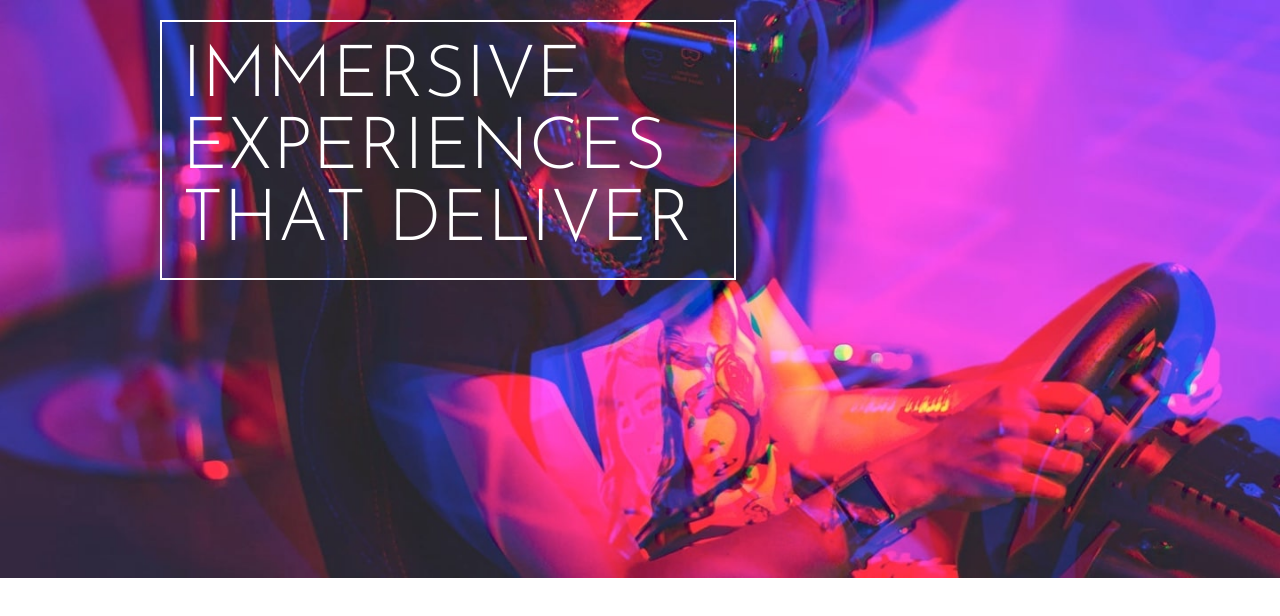
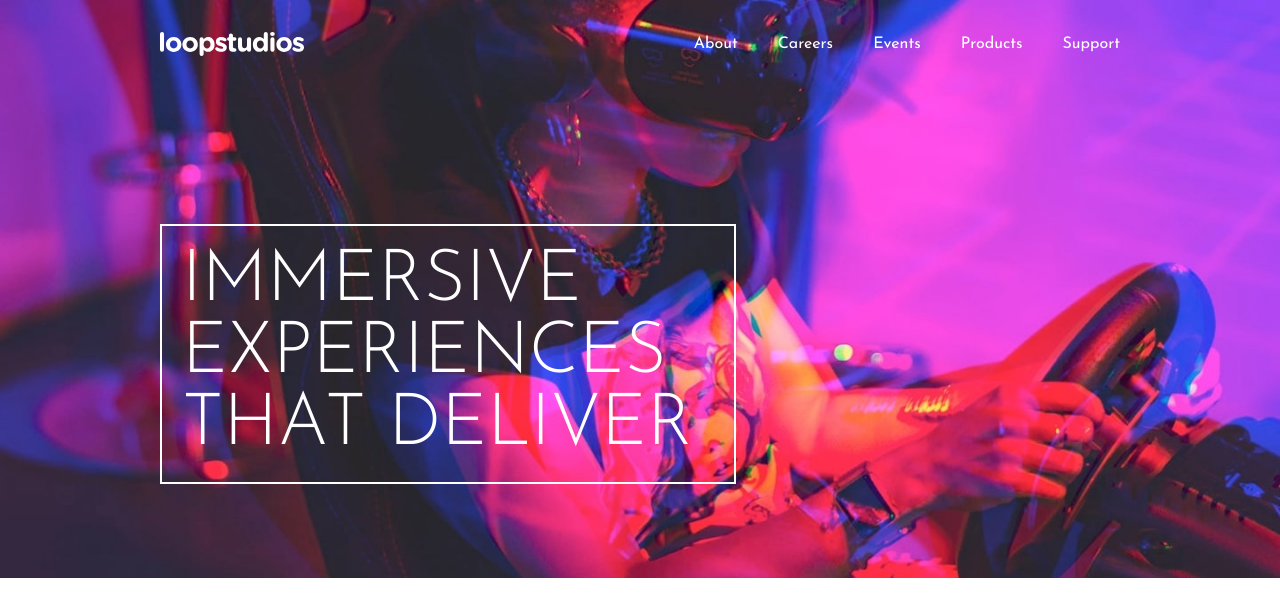
Before and after one commit to CalcagnoLoic/loopstudios, a React (Create React App) app: page / in a window 1280 px wide. Shown: the top 616 px of the page. Built offline with nearby package versions, Linux system fonts and the light colour scheme.

Commit message:
Components: Navbar

```diff
--- a/src/assets/style/index.css
+++ b/src/assets/style/index.css
@@ -16,7 +16,7 @@ header {
   background-image: url(../images/mobile/hero-mobile.jpg);
 }
 
-@media (min-width: 509px) {
+@media (min-width: 640px) {
   header {
     background-image: url(../images/desktop/hero-desktop.jpg);
   }
--- a/src/components/App.jsx
+++ b/src/components/App.jsx
@@ -3,11 +3,16 @@ import { Header } from "./Header";
 const App = () => {
   return(
     <div className="font-josephin">
-      <header className="h-screen bg-no-repeat md:w-full bg-contain">
+      <header className="h-screen bg-no-repeat md:w-full bg-cover sm:bg-contain">
         <Header />
       </header>
+      <main>
+
+      </main>
+      <footer>
+
+      </footer>
     </div>
-
   )
 }
 
--- a/src/components/Header.jsx
+++ b/src/components/Header.jsx
@@ -1,10 +1,11 @@
-
+import { Navbar } from "./Navbar"
 
 const Header = () => {
     return (
         <>
-            <div className="p-5 md:px-32 xl:px-40 flex justify-center md:justify-start ">
-                <h1 className=" content-center uppercase text-White border-2 border-White p-5 text-4xl max-w-xs font-light md:text-6xl md:max-w-lg xl:text-7xl xl:max-w-xl">Immersive experiences that deliver</h1>
+            <Navbar />
+            <div className="p-5 md:px-32 xl:px-40 flex justify-center sm:justify-start ">
+                <h1 className="uppercase text-White border-2 border-White p-5 text-4xl max-w-xs font-light md:text-6xl md:max-w-lg xl:text-7xl xl:max-w-xl">Immersive experiences that deliver</h1>
             </div>
         </>
     )
--- /dev/null
+++ b/src/components/Navbar.jsx
@@ -0,0 +1,22 @@
+import logo from '../assets/images/logo.svg';
+import hamburger from '../assets/images/icon-hamburger.svg';
+
+const Navbar = () => {
+    return (
+        <nav className='mb-24 sm:mb-2 md:mb-6 xl:mb-32 p-5 md:px-32 xl:px-40 flex justify-between pt-8'>
+            <img src={logo} alt="Logo loopstudio" className='w-36'/>
+            <img src={hamburger} alt="Logo menu hamburger" className='h-4 hover:cursor-pointer md:hidden'/>
+            <div className='hidden md:flex '>
+                <ul className='text-White md:flex md:gap-10'>
+                    <li>About</li>
+                    <li>Careers</li>
+                    <li>Events</li>
+                    <li>Products</li>
+                    <li>Support</li>
+                </ul>
+            </div>
+        </nav>
+    )
+}
+
+export { Navbar }
```
